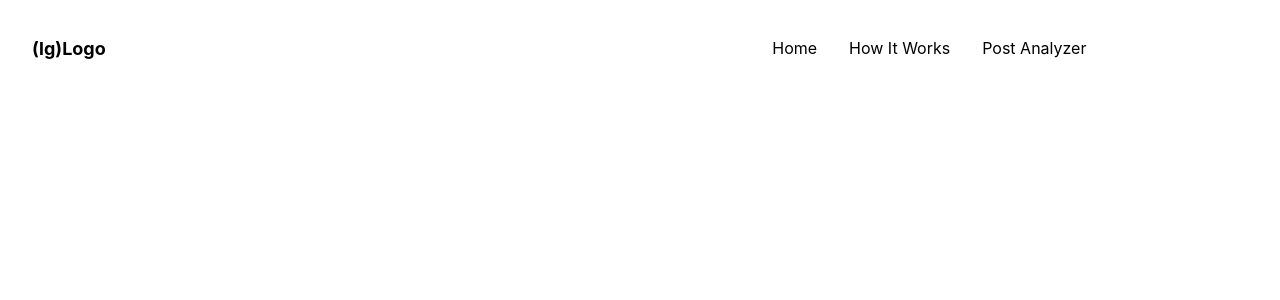
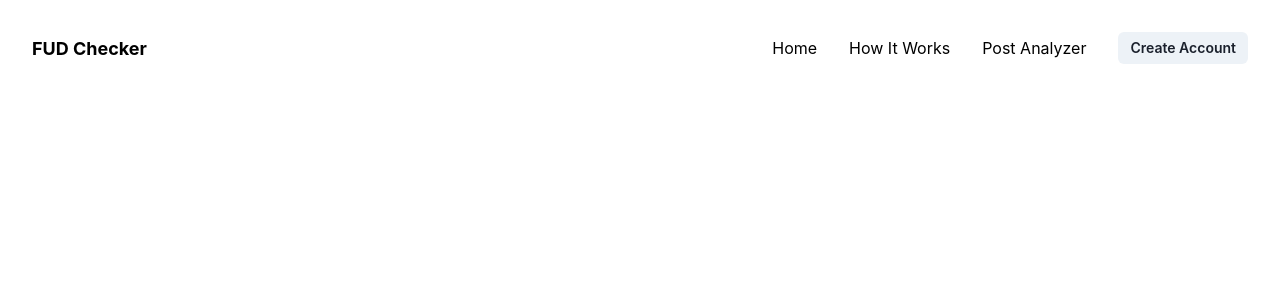
Before and after one commit to wchan-dev/post-fud-checker, a React (Vite) app in the folder frontend/: page / in a window 1280 px wide. Shown: the top 300 px of the page. Built offline with nearby package versions, Linux system fonts and the light colour scheme.

Commit message:
feat: added header

```diff
--- a/frontend/src/components/Header/Logo.tsx
+++ b/frontend/src/components/Header/Logo.tsx
@@ -4,7 +4,7 @@ export default function Logo() {
   return (
     <Box>
       <Text fontSize="lg" fontWeight="bold" color="black">
-        (lg)Logo
+        FUD Checker
       </Text>
     </Box>
   );
--- a/frontend/src/components/Header/index.tsx
+++ b/frontend/src/components/Header/index.tsx
@@ -1,15 +1,58 @@
 import { Box, Button, Flex, Link, Stack, Text } from "@chakra-ui/react";
 import Logo from "./Logo";
-import { ReactNode } from "react";
+import { ReactNode, useState } from "react";
 
-const NavBar = () => {
+type Toggle = () => void;
+interface ToggleProps {
+  isOpen: boolean;
+  toggle?: Toggle;
+}
+
+interface NavBarProps {
+  initialIsOpen: boolean;
+}
+const NavBar = ({ initialIsOpen }: NavBarProps) => {
+  const [isOpen, setIsOpen] = useState(initialIsOpen);
+  const toggle = () => setIsOpen(!isOpen);
   return (
     <NavBarContainer>
       <Logo />
-      <MenuLinks />
+      <MenuToggle toggle={toggle} isOpen={isOpen} />
+      <MenuLinks isOpen={isOpen} />
     </NavBarContainer>
   );
 };
+
+const MenuToggle = ({ toggle, isOpen }: ToggleProps) => {
+  return (
+    <Box display={{ base: "block", md: "none" }} onClick={toggle}>
+      {isOpen ? <CloseIcon /> : <MenuIcon />}
+    </Box>
+  );
+};
+
+const CloseIcon = () => (
+  <svg width="24" viewBox="0 0 18 18" xmlns="http://www.w3.org/2000/svg">
+    {" "}
+    <title>Close</title>
+    <path
+      fill="white"
+      d="M9.00023 7.58599L13.9502 2.63599L15.3642 4.04999L10.4142 8.99999L15.3642 13.95L13.9502 15.364L9.00023 10.414L4.05023 15.364L2.63623 13.95L7.58623 8.99999L2.63623 4.04999L4.05023 2.63599L9.00023 7.58599Z"
+    />{" "}
+  </svg>
+);
+
+const MenuIcon = () => (
+  <svg
+    width="24px"
+    viewBox="0 0 20 20"
+    xmlns="http://www.w3.org/2000/svg"
+    fill="black"
+  >
+    <title>Menu</title>
+    <path d="M0 3h20v2H0V3zm0 6h20v2H0V9zm0 6h20v2H0v-2z" />
+  </svg>
+);
 
 interface MenuItemProps {
   children: ReactNode;
@@ -26,9 +69,12 @@ const MenuItem = ({ children, to = "/" }: MenuItemProps) => {
   );
 };
 
-const MenuLinks = () => {
+const MenuLinks = ({ isOpen }: ToggleProps) => {
   return (
-    <Box>
+    <Box
+      display={{ base: isOpen ? "block" : "none", md: "block" }}
+      flexBasis={{ base: "100%", md: "auto" }}
+    >
       <Stack
         spacing={8}
         align="center"
@@ -39,15 +85,7 @@ const MenuLinks = () => {
         <MenuItem to="/how">How It Works</MenuItem>
         <MenuItem to="post-analyzer">Post Analyzer</MenuItem>
         <MenuItem>
-          <Button
-            size="sm"
-            rounded="md"
-            color={["primary.500", "primary.500", "white", "white"]}
-            bg={["white", "white", "primary.500", "primary.500"]}
-            _hover={{
-              bg: ["primary.100", "primary.100", "primary.600", "primary.600"],
-            }}
-          >
+          <Button size="sm" rounded="md">
             Create Account
           </Button>
         </MenuItem>
--- a/frontend/src/pages/Home.tsx
+++ b/frontend/src/pages/Home.tsx
@@ -1,7 +1,11 @@
 import PageLayOut from "../components/PageLayout";
 
 const Home = () => {
-  return <PageLayOut></PageLayOut>;
+  return (
+    <body>
+      <PageLayOut></PageLayOut>
+    </body>
+  );
 };
 
 export default Home;
```
